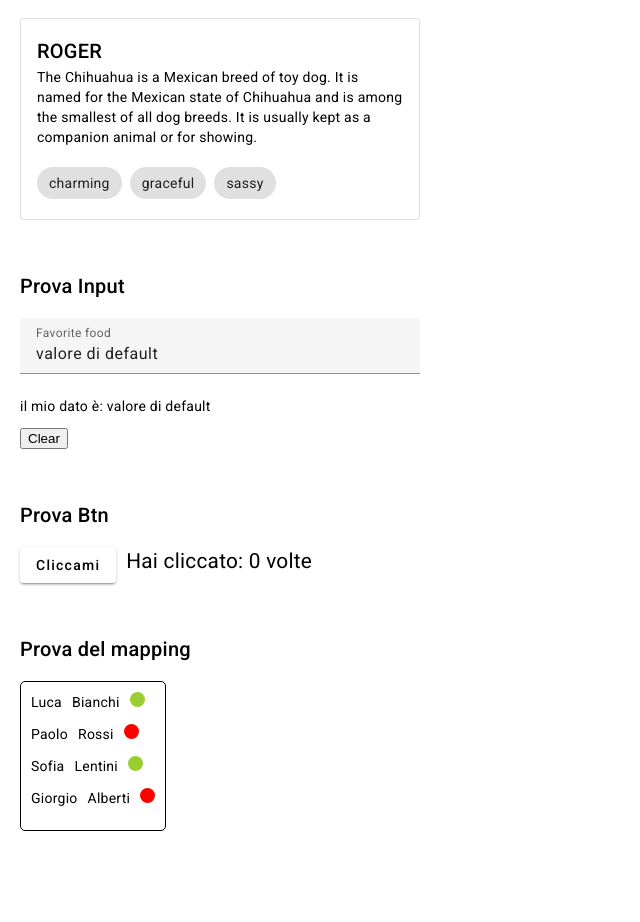
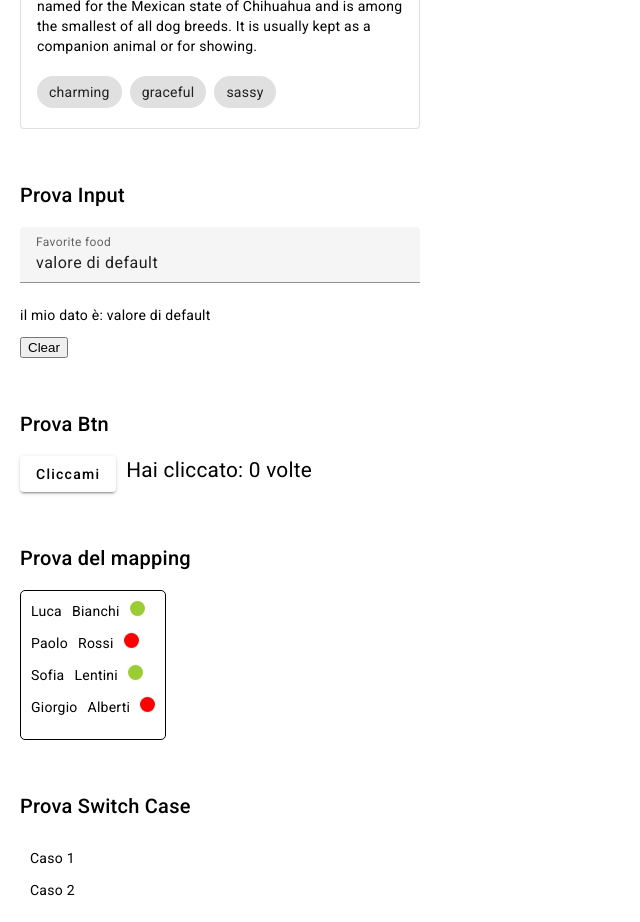
Before and after one commit to AlexCastels/Learning-Angular, an Angular app: page / in a window 1280 px wide. Shown: the whole page, without its empty margins (0-640 px from the left). Before the commit the page ends 831 px from the top, so only its background shows below. Built offline with nearby package versions, Linux system fonts and the light colour scheme.

Commit message:
Appunti switchCase

```diff
--- a/src/app/app.component.html
+++ b/src/app/app.component.html
@@ -3,4 +3,5 @@
     <app-input></app-input>
     <app-btn></app-btn>
     <app-mapping></app-mapping>
+    <app-switch></app-switch>
 </div>
--- a/src/app/app.module.ts
+++ b/src/app/app.module.ts
@@ -22,8 +22,9 @@ import { MatChipsModule } from '@angular/material/chips';
 
 import { NgModel } from '@angular/forms';
 import { MappingComponent } from "./mapping/mapping.component";
+import { SwitchComponent } from "./switch/switch.component";
 @NgModule({
-    declarations: [AppComponent , ProvaComponent , BtnComponent , InputComponent , MappingComponent],
+    declarations: [AppComponent , ProvaComponent , BtnComponent , InputComponent , MappingComponent , SwitchComponent],
     imports: [
         RouterOutlet,
         BrowserModule,
--- /dev/null
+++ b/src/app/switch/switch.component.css
@@ -0,0 +1,8 @@
+.container{
+    display: flex;
+    flex-direction: column;
+    justify-content: center;
+    padding: 10px;
+    height: fit-content;
+    width: fit-content;
+}
--- /dev/null
+++ b/src/app/switch/switch.component.html
@@ -0,0 +1,13 @@
+<h2>Prova Switch Case</h2>
+<div class="container">
+    <div [ngSwitch]="stringa">
+        <p *ngSwitchCase="'Alex'">Caso 1</p>
+        <p *ngSwitchCase="'Sofia'">Caso 2</p>
+        <p *ngSwitchDefault>Default</p>
+    </div>
+    <div [ngSwitch]="numero">
+        <p *ngSwitchCase="1">Caso 1</p>
+        <p *ngSwitchCase="2">Caso 2</p>
+        <p *ngSwitchDefault>Default</p>
+    </div>
+</div>
--- /dev/null
+++ b/src/app/switch/switch.component.ts
@@ -0,0 +1,11 @@
+import { Component } from '@angular/core';
+
+@Component({
+    selector: 'app-switch',
+    templateUrl: './switch.component.html',
+    styleUrl: './switch.component.css',
+})
+export class SwitchComponent {
+    stringa = 'Alex'
+    numero = 2
+}
```
Also changed, not shown: 2 other files (tests, documents, lock files or other folders).
